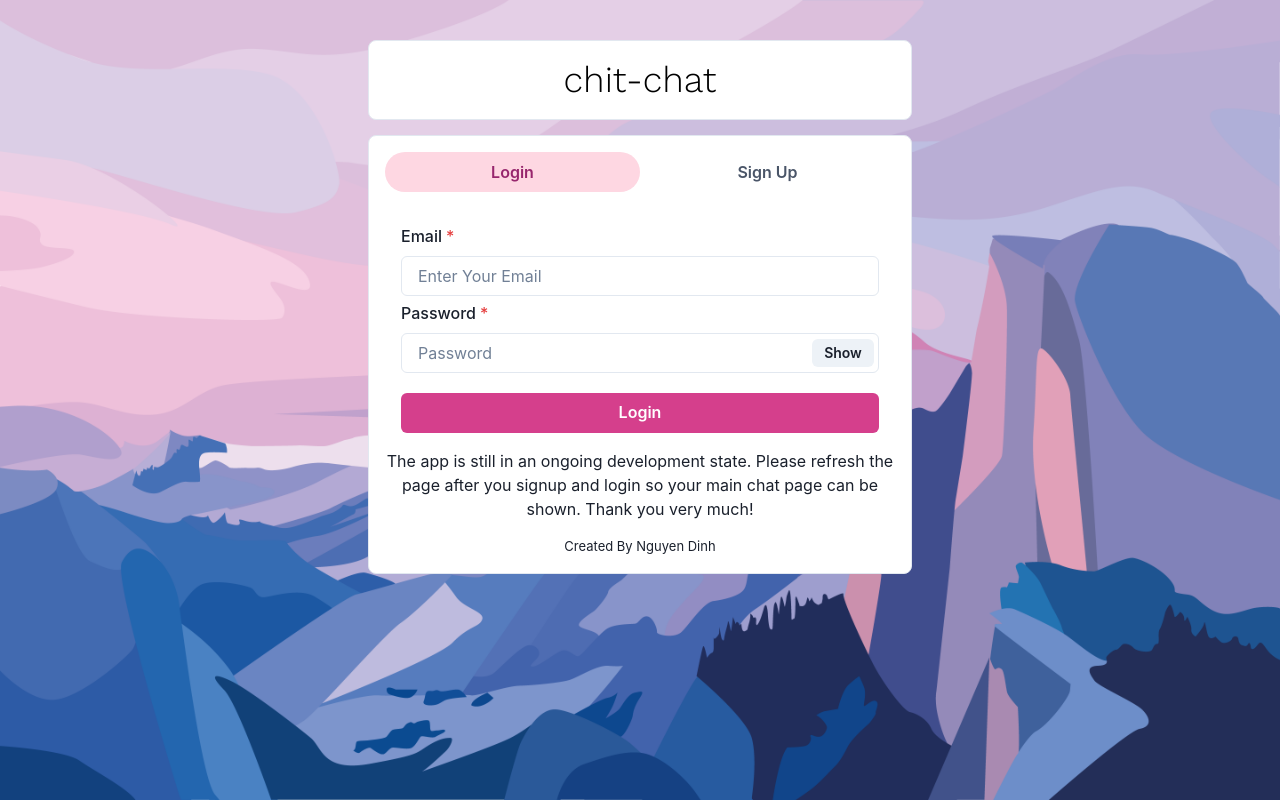
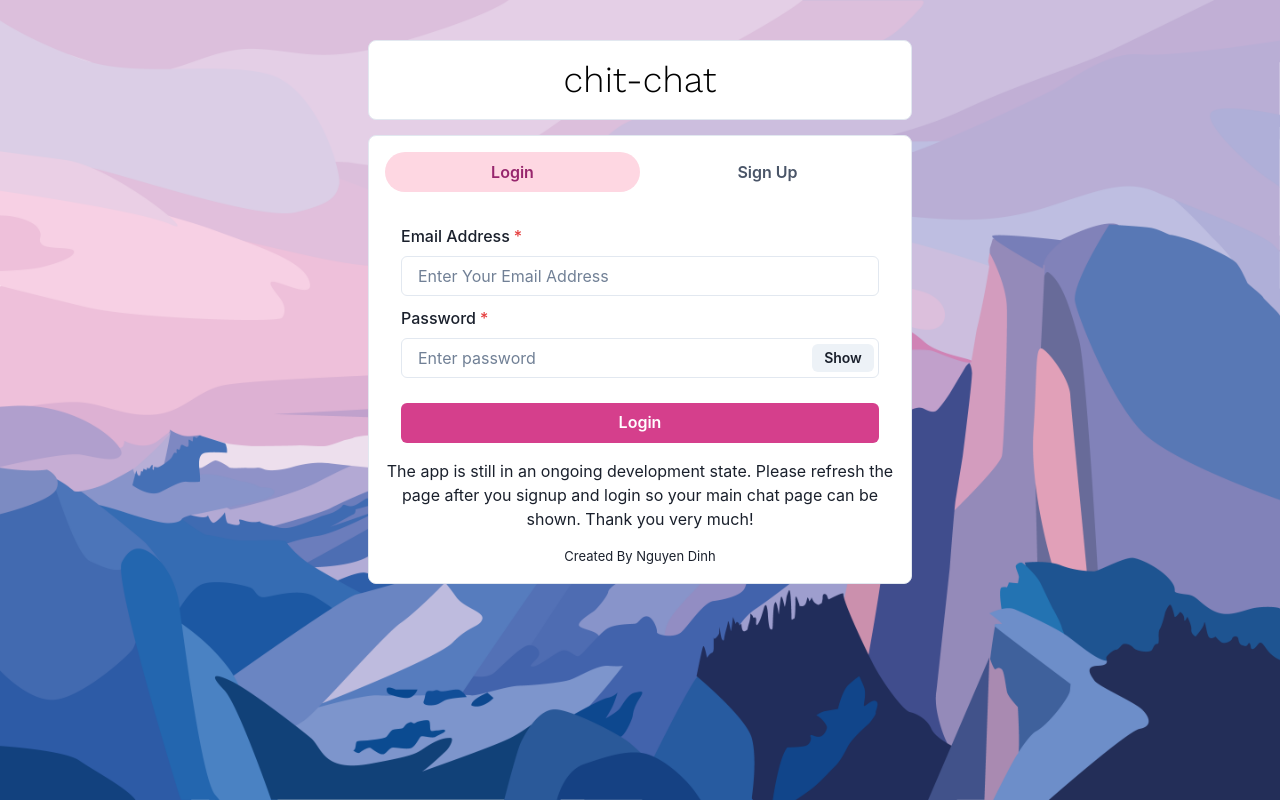
Before and after one commit to nguyendinhhh/chit-chat, a React (Create React App) app in the folder frontend/: page / in a window 1280 px wide. Built offline with nearby package versions, Linux system fonts and the light colour scheme.

Commit message:
revised login

```diff
--- a/frontend/src/components/MyChats.js
+++ b/frontend/src/components/MyChats.js
@@ -39,7 +39,7 @@ const MyChat = ({ fetchAgain }) => {
 
 	useEffect(() => {
 		setLoggedUser(JSON.parse(localStorage.getItem("userInfo")));
-		// setLoggedUser(user);
+		setLoggedUser(user);
 		fetchChats();
 	}, [fetchAgain]);
 
--- a/frontend/src/components/authentication/Login.js
+++ b/frontend/src/components/authentication/Login.js
@@ -14,21 +14,20 @@ import { useHistory } from "react-router-dom";
 import { ChatState } from "../../Context/ChatProvider";
 
 const Login = () => {
+	const [show, setShow] = useState(false);
+	const handleClick = () => setShow(!show);
+	const toast = useToast();
 	const [email, setEmail] = useState();
 	const [password, setPassword] = useState();
-	const [show, setShow] = useState(false);
 	const [loading, setLoading] = useState(false);
 
-	const handleClick = () => setShow(!show);
-	const toast = useToast();
 	const history = useHistory();
-	const { setUser, setInitialLoading } = ChatState();
 
-	const submitHandler = async (e) => {
+	const submitHandler = async () => {
 		setLoading(true);
 		if (!email || !password) {
 			toast({
-				title: "Please fill out all fields",
+				title: "Please Fill all the Feilds",
 				status: "warning",
 				duration: 5000,
 				isClosable: true,
@@ -37,18 +36,19 @@ const Login = () => {
 			setLoading(false);
 			return;
 		}
-
 		try {
 			const config = {
 				headers: {
 					"Content-type": "application/json",
 				},
 			};
+
 			const { data } = await axios.post(
 				"/api/user/login",
 				{ email, password },
 				config
 			);
+
 			toast({
 				title: "Login Successful",
 				status: "success",
@@ -56,19 +56,13 @@ const Login = () => {
 				isClosable: true,
 				position: "bottom",
 			});
-			setInitialLoading(true);
-			// setUser(data);
-			localStorage.setItem("userInfo", JSON.stringify(data)); // for context api. Check ChatProvider.js
+			localStorage.setItem("userInfo", JSON.stringify(data));
 			setLoading(false);
 			history.push("/chats");
-			setTimeout(() => {
-				setInitialLoading(false);
-			}, 2000);
 		} catch (error) {
-			console.log(error);
 			toast({
 				title: "Error Occured!",
-				description: error,
+				description: error.response.data.message,
 				status: "error",
 				duration: 5000,
 				isClosable: true,
@@ -79,25 +73,26 @@ const Login = () => {
 	};
 
 	return (
-		<VStack spacing="5px">
+		<VStack spacing="10px">
 			<FormControl id="email" isRequired>
-				<FormLabel>Email</FormLabel>
+				<FormLabel>Email Address</FormLabel>
 				<Input
-					placeholder="Enter Your Email"
-					value={email} // after adding this line, if user clicks get guest creds button, the field is automatically filled, thanks to useState
+					value={email}
+					type="email"
+					placeholder="Enter Your Email Address"
 					onChange={(e) => setEmail(e.target.value)}
 				/>
 			</FormControl>
 			<FormControl id="password" isRequired>
 				<FormLabel>Password</FormLabel>
-				<InputGroup>
+				<InputGroup size="md">
 					<Input
+						value={password}
+						onChange={(e) => setPassword(e.target.value)}
 						type={show ? "text" : "password"}
-						placeholder="Password"
-						value={password} // after adding this line, if user clicks get guest creds button, the field is automatically filled, thanks to useState
-						onChange={(e) => setPassword(e.target.value)}
+						placeholder="Enter password"
 					/>
-					<InputRightElement width="4.5em">
+					<InputRightElement width="4.5rem">
 						<Button h="1.75rem" size="sm" onClick={handleClick}>
 							{show ? "Hide" : "Show"}
 						</Button>
@@ -105,7 +100,7 @@ const Login = () => {
 				</InputGroup>
 			</FormControl>
 			<Button
-				colorScheme={"pink"}
+				colorScheme="pink"
 				width="100%"
 				style={{ marginTop: 15 }}
 				onClick={submitHandler}
@@ -113,20 +108,123 @@ const Login = () => {
 			>
 				Login
 			</Button>
-			{/* <Button
-				variant="solid"
-				colorScheme={"gray"}
-				width="100%"
-				style={{ marginTop: 15 }}
-				onClick={() => {
-					setEmail("guest@example.com");
-					setPassword("mypassword");
-				}}
-			>
-				Get Guest User Credentials
-			</Button> */}
 		</VStack>
 	);
 };
+// const Login = () => {
+// 	const [email, setEmail] = useState();
+// 	const [password, setPassword] = useState();
+// 	const [show, setShow] = useState(false);
+// 	const [loading, setLoading] = useState(false);
+
+// 	const handleClick = () => setShow(!show);
+// 	const toast = useToast();
+// 	const history = useHistory();
+// 	const { setUser, setInitialLoading } = ChatState();
+
+// 	const submitHandler = async (e) => {
+// 		setLoading(true);
+// 		if (!email || !password) {
+// 			toast({
+// 				title: "Please fill out all fields",
+// 				status: "warning",
+// 				duration: 5000,
+// 				isClosable: true,
+// 				position: "bottom",
+// 			});
+// 			setLoading(false);
+// 			return;
+// 		}
+
+// 		try {
+// 			const config = {
+// 				headers: {
+// 					"Content-type": "application/json",
+// 				},
+// 			};
+// 			const { data } = await axios.post(
+// 				"/api/user/login",
+// 				{ email, password },
+// 				config
+// 			);
+// 			toast({
+// 				title: "Login Successful",
+// 				status: "success",
+// 				duration: 5000,
+// 				isClosable: true,
+// 				position: "bottom",
+// 			});
+// 			setInitialLoading(true);
+// 			setUser(data);
+// 			localStorage.setItem("userInfo", JSON.stringify(data)); // for context api. Check ChatProvider.js
+// 			setLoading(false);
+// 			history.push("/chats");
+// 			setTimeout(() => {
+// 				setInitialLoading(false);
+// 			}, 2000);
+// 		} catch (error) {
+// 			console.log(error);
+// 			toast({
+// 				title: "Error Occured!",
+// 				description: error,
+// 				status: "error",
+// 				duration: 5000,
+// 				isClosable: true,
+// 				position: "bottom",
+// 			});
+// 			setLoading(false);
+// 		}
+// 	};
+
+// 	return (
+// 		<VStack spacing="5px">
+// 			<FormControl id="email" isRequired>
+// 				<FormLabel>Email</FormLabel>
+// 				<Input
+// 					placeholder="Enter Your Email"
+// 					value={email} // after adding this line, if user clicks get guest creds button, the field is automatically filled, thanks to useState
+// 					onChange={(e) => setEmail(e.target.value)}
+// 				/>
+// 			</FormControl>
+// 			<FormControl id="password" isRequired>
+// 				<FormLabel>Password</FormLabel>
+// 				<InputGroup>
+// 					<Input
+// 						type={show ? "text" : "password"}
+// 						placeholder="Password"
+// 						value={password} // after adding this line, if user clicks get guest creds button, the field is automatically filled, thanks to useState
+// 						onChange={(e) => setPassword(e.target.value)}
+// 					/>
+// 					<InputRightElement width="4.5em">
+// 						<Button h="1.75rem" size="sm" onClick={handleClick}>
+// 							{show ? "Hide" : "Show"}
+// 						</Button>
+// 					</InputRightElement>
+// 				</InputGroup>
+// 			</FormControl>
+// 			<Button
+// 				colorScheme={"pink"}
+// 				width="100%"
+// 				style={{ marginTop: 15 }}
+// 				onClick={submitHandler}
+// 				isLoading={loading}
+// 			>
+// 				Login
+// 			</Button>
+// 			{/* <Button
+// 				variant="solid"
+// 				colorScheme={"gray"}
+// 				width="100%"
+// 				style={{ marginTop: 15 }}
+// 				onClick={() => {
+// 					setEmail("guest@example.com");
+// 					setPassword("mypassword");
+// 				}}
+// 			>
+// 				Get Guest User Credentials
+// 			</Button> */}
+// 		</VStack>
+// 	);
+// };
 
 export default Login;
```
Also changed, not shown: 7 other files (tests, documents, lock files or other folders).
